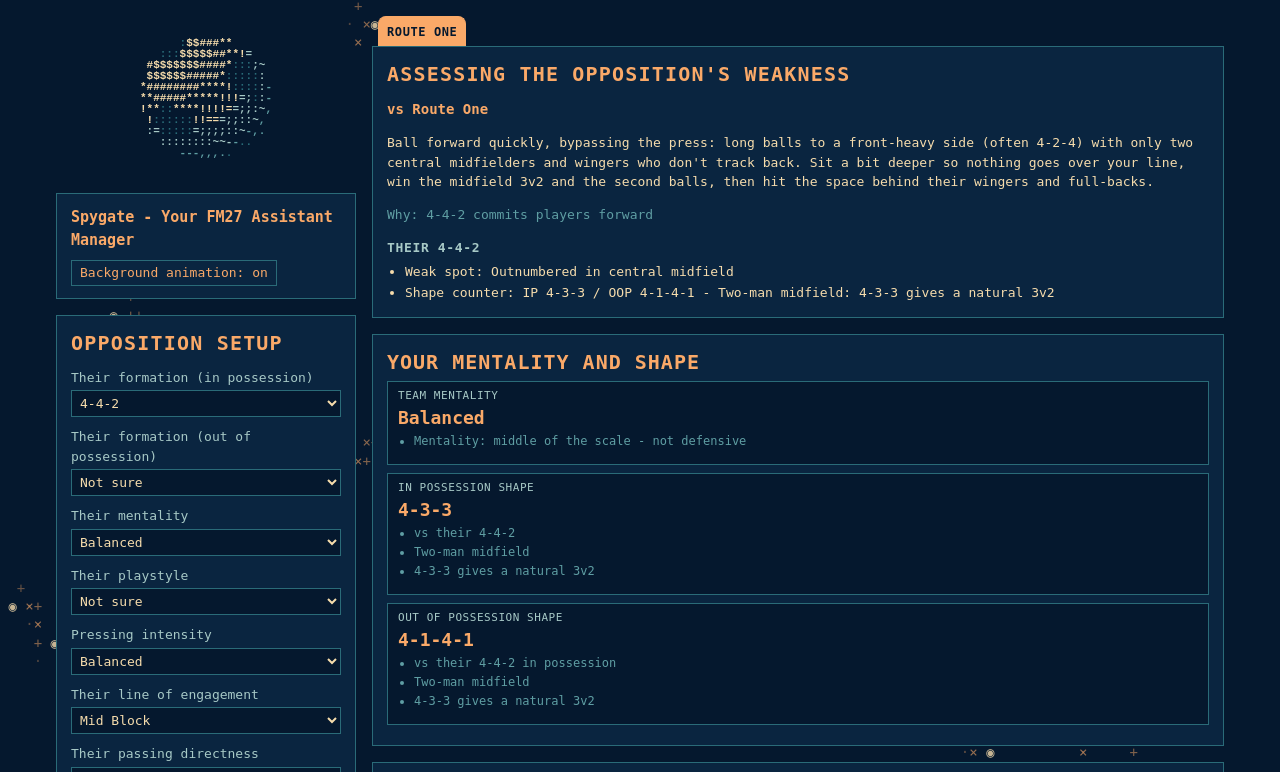
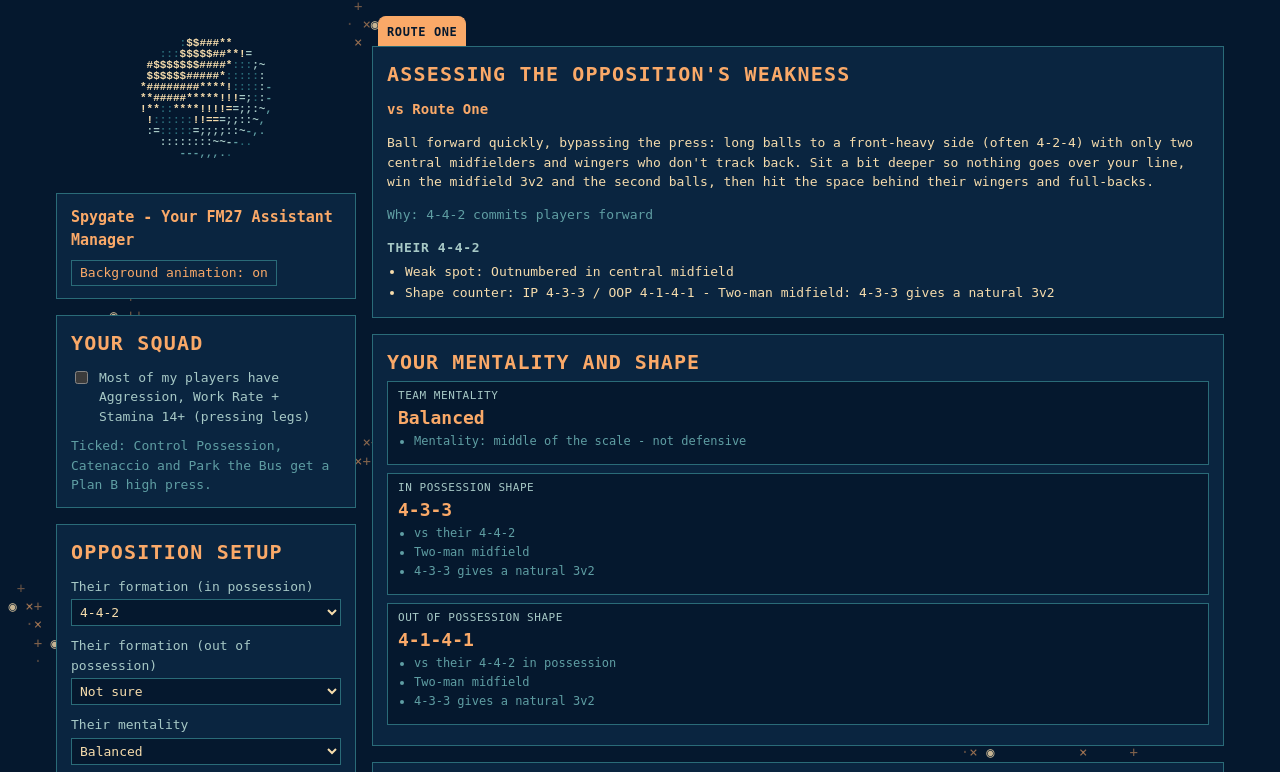
Before and after one commit to okusezu/fm27-counter, a plain HTML site: page index.html in a window 1280 px wide. Shown: the top 772 px of the page. Drawn offline with Linux system fonts and the light colour scheme.

Commit message:
Your squad box near the top, above Opposition Setup
Co-Authored-By: Claude Opus 5.5 <noreply@anthropic.com>

```diff
--- a/index.html
+++ b/index.html
@@ -55,6 +55,11 @@ h3.big{font-size:16px;color:var(--accent);margin-top:0}
   <h1>Spygate - Your FM27 Assistant Manager</h1>
   <button type="button" id="bgToggle" aria-pressed="true" style="margin:-4px 0 0">Background animation: on</button>
 </div>
+<div class="box" style="margin-bottom:16px">
+  <h2 class="oppo">YOUR SQUAD</h2>
+  <label class="chk"><input type="checkbox" name="canPress">Most of my players have Aggression, Work Rate + Stamina 14+ (pressing legs)</label>
+  <p class="why" style="margin:6px 0 0">Ticked: Control Possession, Catenaccio and Park the Bus get a Plan B high press.</p>
+</div>
 <div class="box">
   <h2 class="oppo">OPPOSITION SETUP</h2>
   <label>Their formation (in possession)<select name="formation"></select></label>
@@ -78,8 +83,6 @@ h3.big{font-size:16px;color:var(--accent);margin-top:0}
   <label>Compared to you, they are<select name="strength"><option value="weaker">Weaker</option><option value="even" selected>About even</option><option value="stronger">Stronger</option></select></label>
   <label>Home or away?<select name="venue"><option value="">Not sure</option><option value="home">Home</option><option value="away">Away</option></select></label>
   <div id="scout"></div>
-  <h3>Your squad</h3>
-  <label class="chk"><input type="checkbox" name="canPress">Most of my players have Aggression, Work Rate + Stamina 14+ (pressing legs)</label>
 </div>
 </form>
 <section id="out"></section>
```
Also changed, not shown: screenshots/overview.png.
